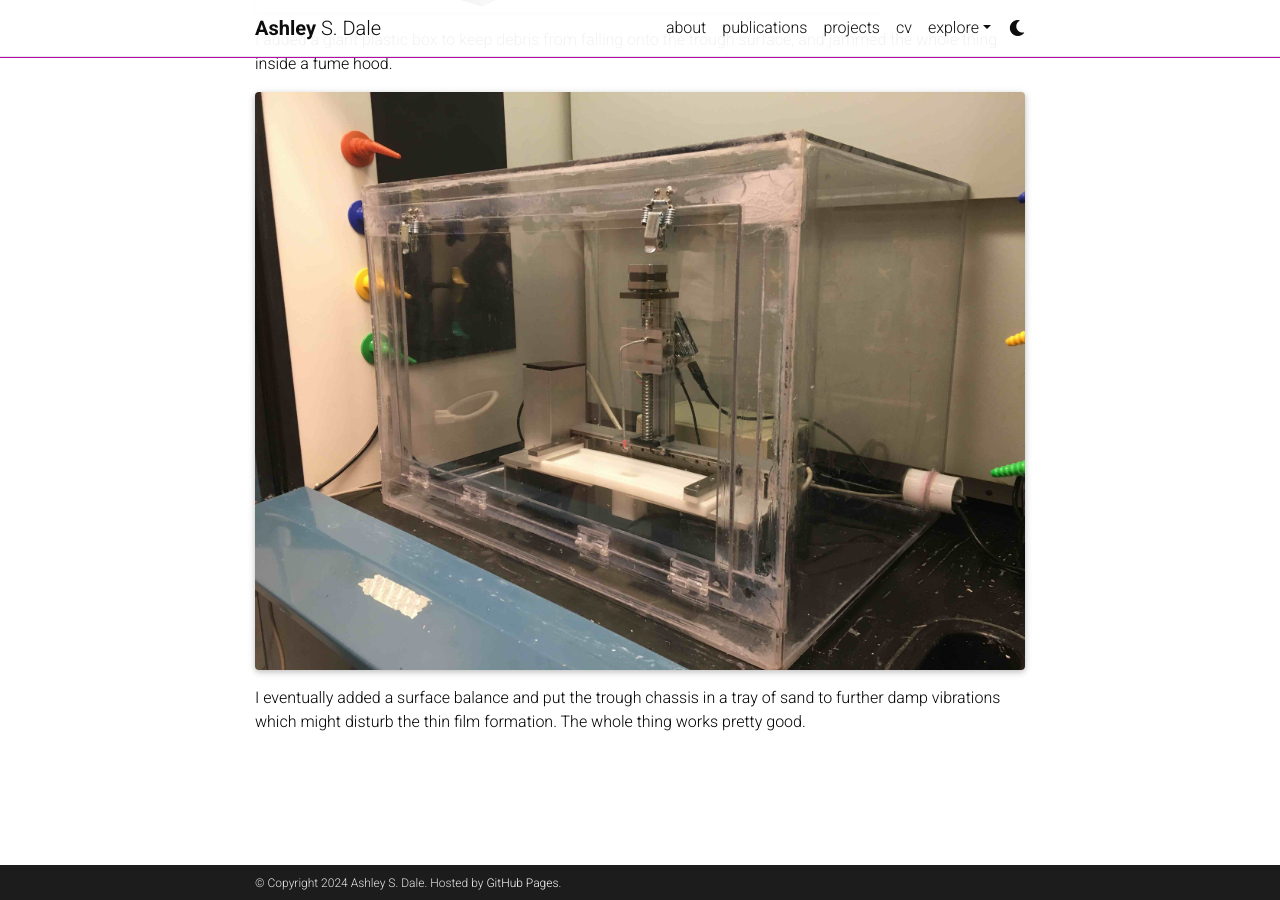
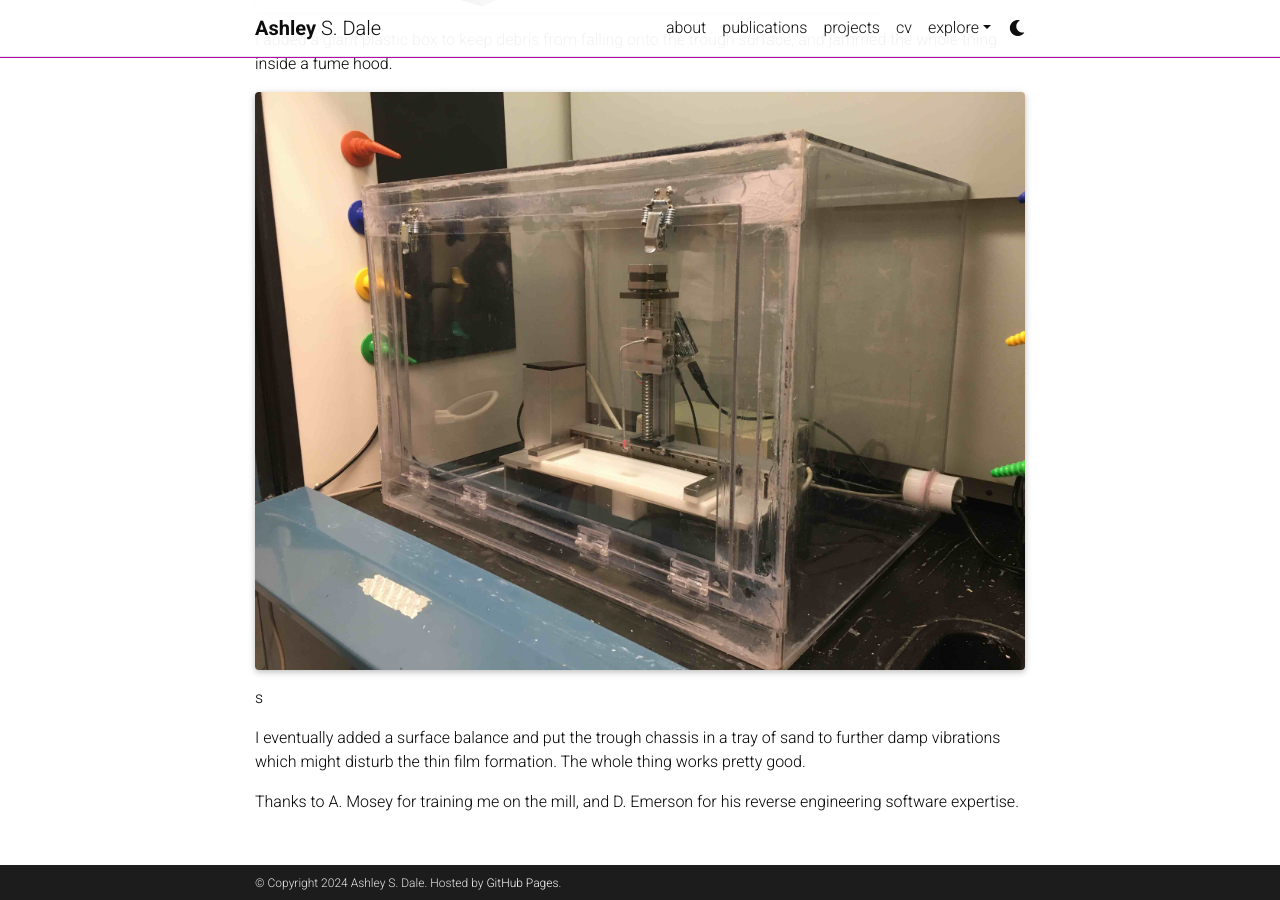
Before and after one commit to daleas0120/OLD_daleas0120.github.io, a Jekyll site: the page built from _projects/12_project.md, in a window 1280 px wide and 900 px high, scrolled down 2236 px. Built offline with Jekyll 4.4.1, drawn with Linux system fonts in a browser that asks for light colours; comment, search, counter and statistics services are not loaded; a style sheet for code colours, icons or effects is not loaded.

Commit message:
try again

```diff
--- a/_projects/12_project.md
+++ b/_projects/12_project.md
@@ -62,6 +62,8 @@ I added a giant plastic box to keep debris from falling onto the trough surface,
     <div class="col-sm mt-3 mt-md-0">
         {% include figure.html path="assets/img/proj12_trough_in_hood.jpg" title="trough in its new home" class="img-fluid rounded z-depth-1" %}
     </div>
-</div>
+</div>s
 
 I eventually added a surface balance and put the trough chassis in a tray of sand to further damp vibrations which might disturb the thin film formation.  The whole thing works pretty good.
+
+Thanks to A. Mosey for training me on the mill, and D. Emerson for his reverse engineering software expertise.
```
